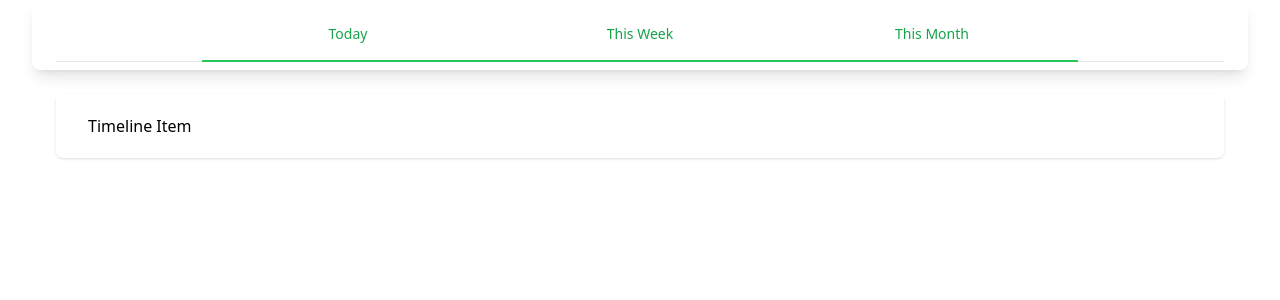
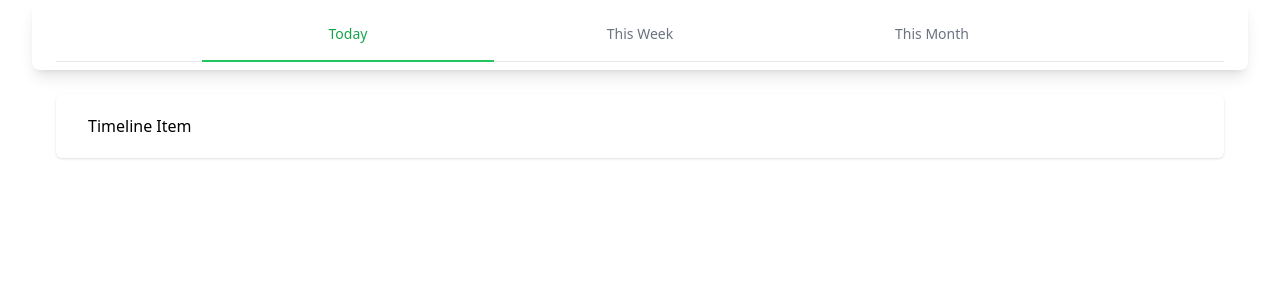
Before and after one commit to thenameiswiiwin/blog-posts-next, a Next.js app: page / in a window 1280 px wide. Shown: the top 300 px of the page. Built offline with nearby package versions, Linux system fonts and the light colour scheme.

Commit message:
feat(Timeline.tsx): keep track of state of which period is active

```diff
--- a/src/app/page.tsx
+++ b/src/app/page.tsx
@@ -1,5 +1,5 @@
-import { Timeline } from "@components/Timeline";
-import { TimelineItem } from "@components/TimelineItem";
+import { Timeline } from '@components/Timeline';
+import { TimelineItem } from '@components/TimelineItem';
 
 export default function Homepage() {
   return (
--- a/src/components/Timeline.tsx
+++ b/src/components/Timeline.tsx
@@ -1,9 +1,15 @@
-import clsx from "clsx";
-import Link from "next/link";
+'use client';
 
-const periods = ["Today", "This Week", "This Month"];
+import clsx from 'clsx';
+import Link from 'next/link';
+import { useState } from 'react';
+
+const periods = ['Today', 'This Week', 'This Month'];
 
 export const Timeline = () => {
+  const [selectedPeriod, setSelectedPeriod] = useState('Today');
+
+  const selectPeriod = (period: string) => setSelectedPeriod(period);
   return (
     <div className="rounded-lg px-4 py-5 shadow-lg sm:px-6 sm:py-2">
       <div>
@@ -27,13 +33,14 @@ export const Timeline = () => {
               {periods.map((period) => (
                 <Link
                   key={period}
-                  href={""}
-                  aria-current={period ? "page" : undefined}
+                  href="#"
+                  aria-current={period ? 'page' : undefined}
+                  onClick={() => selectPeriod(period)}
                   className={clsx(
-                    "w-1/4 cursor-pointer border-b-2 px-1 py-4 text-center text-sm font-medium",
-                    period
-                      ? "border-green-500 text-green-600"
-                      : "border-transparent text-gray-500 hover:border-gray-300 hover:text-gray-700"
+                    'w-1/4 cursor-pointer border-b-2 px-1 py-4 text-center text-sm font-medium',
+                    selectedPeriod === period
+                      ? 'border-green-500 text-green-600'
+                      : 'border-transparent text-gray-500 hover:border-gray-300 hover:text-gray-700'
                   )}
                 >
                   {period}
```
